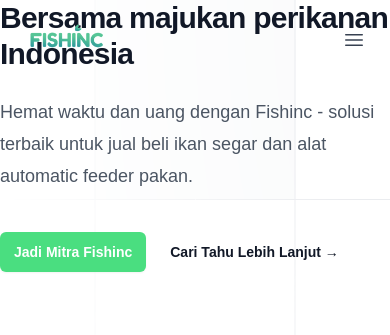
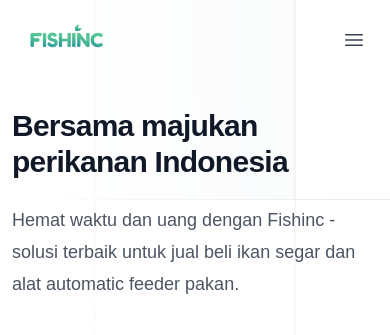
Before and after one commit to algonacci/fishinc-landing-page, a website: page index.html in a window 390 px wide. Shown: the top 335 px of the page. Drawn offline with Linux system fonts and the light colour scheme.

Commit message:
fix responsive

```diff
--- a/index.html
+++ b/index.html
@@ -169,11 +169,11 @@
             />
           </svg>
           <div
-            class="mx-auto max-w-7xl sm:py-4 lg:flex lg:items-center lg:gap-x-10 lg:px-8"
+            class="mx-auto max-w-7xl sm:py-4 lg:flex lg:items-center lg:gap-x-10 lg:px-8 p-3"
           >
             <div class="mx-auto max-w-2xl lg:mx-0 lg:flex-auto">
               <h1
-                class="max-w-lg text-3xl font-bold tracking-tight text-gray-900 sm:text-6xl"
+                class="max-w-lg text-3xl font-bold tracking-tight text-gray-900 sm:text-6xl mt-24"
               >
                 Bersama majukan perikanan Indonesia
               </h1>
@@ -194,7 +194,7 @@
                 >
               </div>
             </div>
-            <div class="mt-16 sm:mt-16 lg:mt-16 lg:flex-shrink-0 lg:flex-grow">
+            <div class="mt-16 sm:mt-16 lg:mt-24 lg:flex-shrink-0 lg:flex-grow">
               <svg
                 viewBox="0 0 366 729"
                 role="img"
```
Also changed, not shown: css/style.css.
